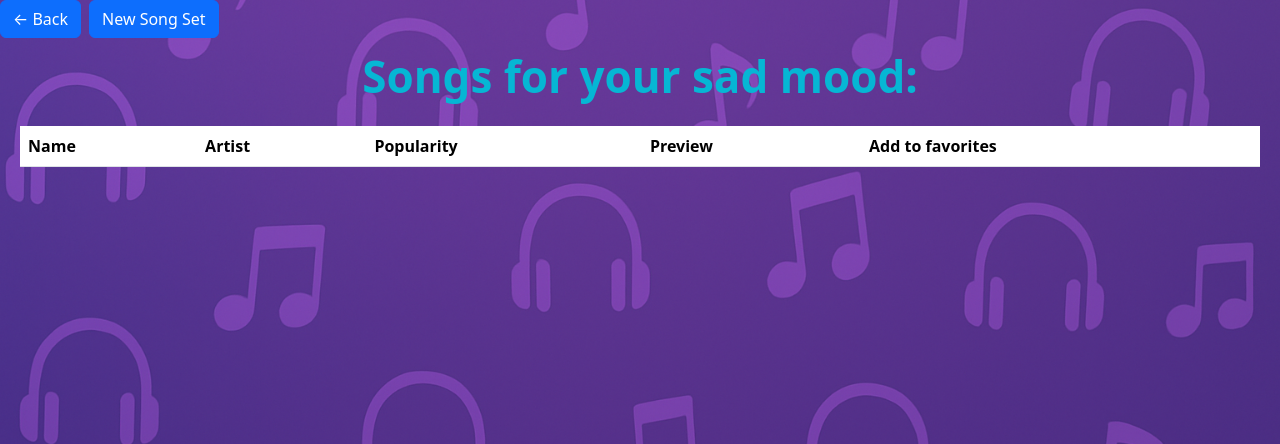
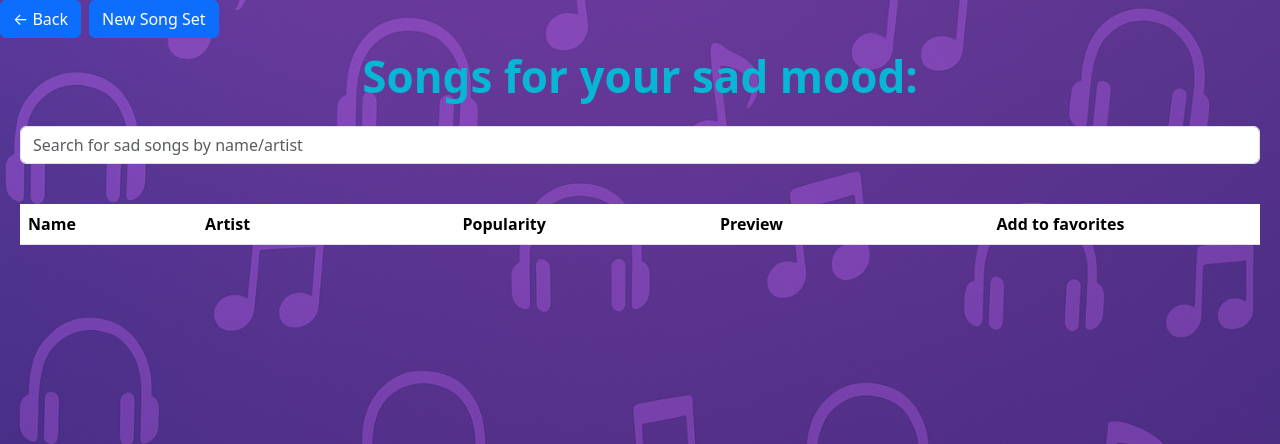
Before and after one commit to sekithas/mood-matching-music, a Flask app: page /sad in a window 1280 px wide. Shown: the top 444 px of the page. Run offline with Flask 3, Linux system fonts and the light colour scheme; data that the repository does not hold is empty.

Commit message:
Search feature

```diff
--- a/templates/mood.html
+++ b/templates/mood.html
@@ -3,6 +3,8 @@
 {% block body %}
     <script src="{{ url_for('static', filename='js/favorites.js') }}"></script>
     <script src="{{ url_for('static', filename='js/spotify_embed.js') }}"></script>
+    <script src="{{ url_for('static', filename='js/mood.js') }}"></script>
+
 
     <div class="d-flex align-items-center mb-3 gap-2">
         <a href="/" class="btn btn-primary">&larr; Back</a>
@@ -17,34 +19,34 @@
         ⭐ Added to favorites!
     </div>
 
+    <div style="padding: 20px;" id="mood-container" data-mood="{{ type }}">
+        <input type="text" class="form-control" placeholder="Search for {{ type }} songs by name/artist" aria-label="Username" aria-describedby="basic-addon1" onkeyup="searchSongsLive()" id="userInput">
+    </div>
+
     <div class = "table-responsive" style="padding: 20px;">
         <table class="table table-striped table-hover bg-transparent">
             <thead>
                 <tr>
                     <th>Name</th>
                     <th>Artist</th>
-                    <th>Popularity</th>
-                    <th>Preview</th>
-                    <th>Add to favorites</th>
+                    <th style="text-align: center;">Popularity</th>
+                    <th style="text-align: center;">Preview</th>
+                    <th style="text-align: center;">Add to favorites</th>
                 </tr>
             </thead>
             <tbody>
                 {% for song in mood %}
                     <tr>
                         <td>{{ song.track_name }}</td>
-
                         <td>{{ song.track_artist }}</td>
-
-                        <td>{{ song.track_popularity }}</td>
-
-                        <td>
+                        <td style="text-align: center;">{{ song.track_popularity }}</td>
+                        <td style="text-align: center;">
                             <button class="btn btn-sm btn-outline-primary" onclick="loadPlayer('{{ song.track_id }}')">
-                                ▶ Preview
+                                ▶
                             </button>
                             <div id="player-{{ song.track_id }}"></div>
                         </td>
-
-                        <td>
+                        <td style="text-align: center;">
                             <button class="btn btn-sm btn-outline-success" onclick="addToFavorites('{{ song.track_id }}')">⭐</button>
                         </td>
                     </tr>
```
